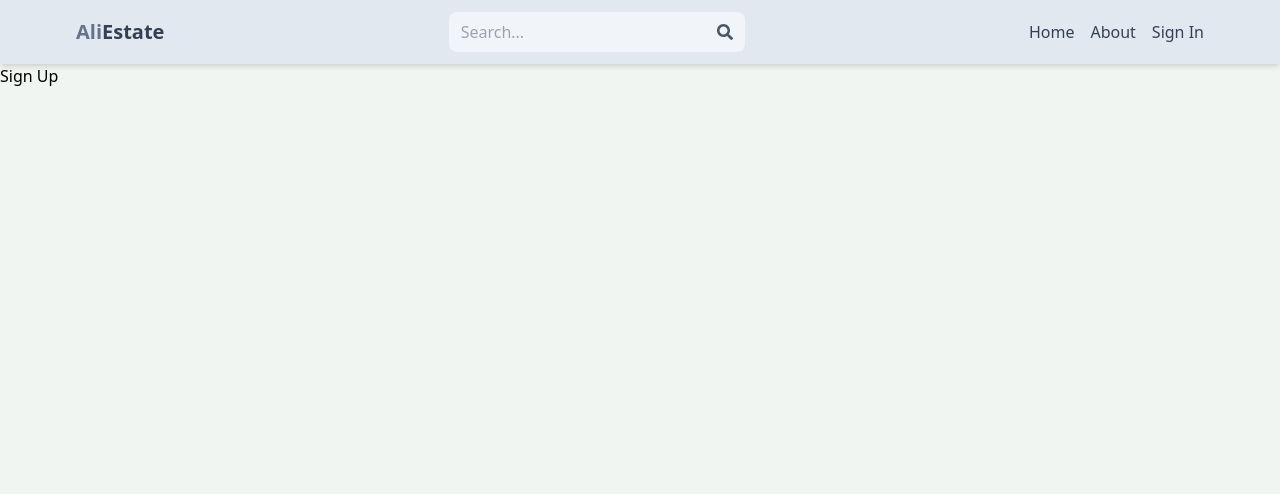
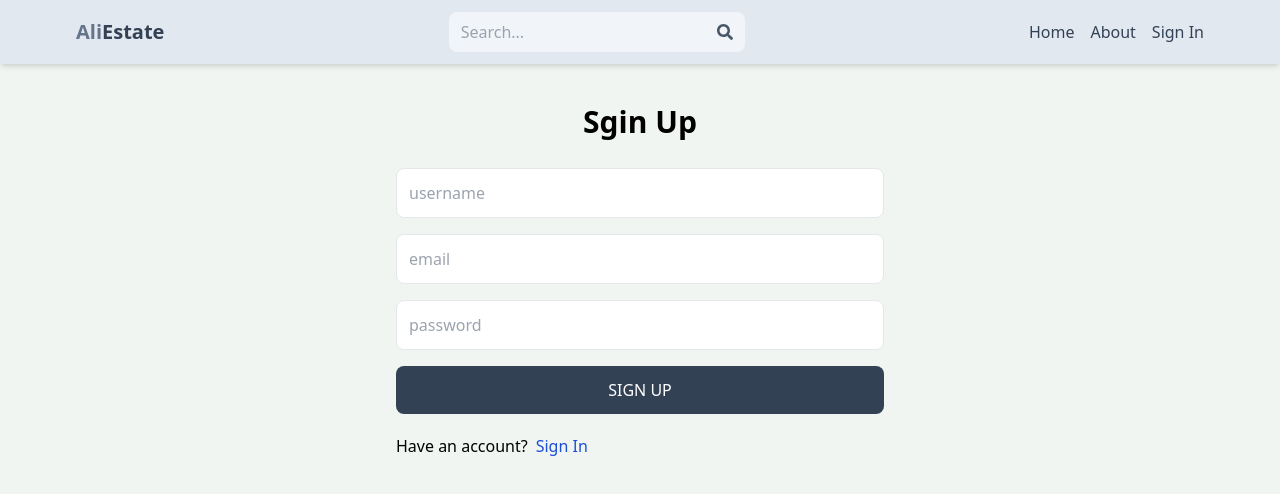
Before and after one commit to AliHakim773/real-estate-marketplace, a React (Vite) app in the folder client/: page /sign-up in a window 1280 px wide. Shown: the top 494 px of the page. Built offline with nearby package versions, Linux system fonts and the light colour scheme.

Commit message:
Client: added SignUp page UI

```diff
--- a/client/src/pages/SignUp.tsx
+++ b/client/src/pages/SignUp.tsx
@@ -1,7 +1,41 @@
 import { FC } from "react"
+import { Link } from "react-router-dom"
 
 const SignUp: FC = () => {
-  return <div>Sign Up</div>
+  return (
+    <div className='p-3 max-w-lg mx-auto'>
+      <h1 className='text-3xl text-center font-semibold my-7'>Sgin Up</h1>
+      <form className='flex flex-col gap-4'>
+        <input
+          type='text'
+          placeholder='username'
+          className='border p-3 rounded-lg'
+          id='username'
+        />
+        <input
+          type='email'
+          placeholder='email'
+          className='border p-3 rounded-lg'
+          id='email'
+        />
+        <input
+          type='password'
+          placeholder='password'
+          className='border p-3 rounded-lg'
+          id='password'
+        />
+        <button className='bg-slate-700 text-white p-3 rounded-lg uppercase hover:opacity-95 disabled:opacity-80'>
+          Sign Up
+        </button>
+      </form>
+      <div className='flex gap-2 mt-5'>
+        <p>Have an account?</p>
+        <Link to={"/sign-in"}>
+          <span className='text-blue-700'>Sign In</span>
+        </Link>
+      </div>
+    </div>
+  )
 }
 
 export default SignUp
```
